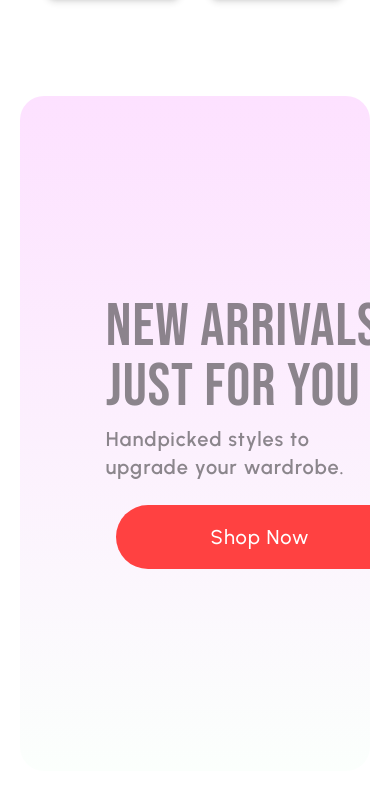
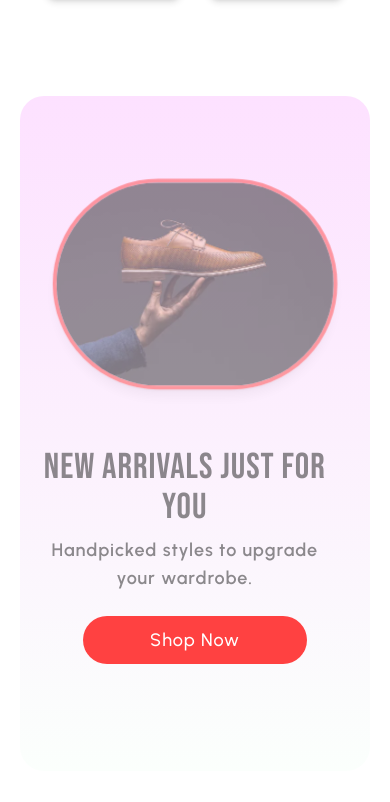
Before and after one commit to amantiwari2357/PRVLITE--shoes, a Next.js app: page / in a window 390 px wide. Shown: the part 5699-6501 px from the top of the page. Built offline with nearby package versions, Linux system fonts and the light colour scheme.

Commit message:
maine newaarival.js wale page ko responsive bnaya hai jo ki pahle mobile ya small screen me open krne per bigad ja rhi thi

```diff
--- a/components/NewArrival.js
+++ b/components/NewArrival.js
@@ -15,9 +15,9 @@ const NewArrivals = () => {
   }, []);
 
   return (
-    <div className="w-full h-[80vh] flex mx-auto px-24 mb-36 bg-gradient-to-b from-[#fde1ff] to-[#e1ffea22] rounded-3xl overflow-hidden">
+    <div className="w-full min-h-[80vh] flex flex-col-reverse md:flex-row items-center justify-between px-6 md:px-24 mb-8 md:mb-20 bg-gradient-to-b from-[#fde1ff] to-[#e1ffea22] rounded-3xl overflow-hidden">
       {/* Left Section - Text from newarrival.js */}
-      <div className="flex-1 flex flex-col justify-center">
+      <div className="flex-1 flex flex-col items-center md:items-start text-center md:text-left">
         <AnimatePresence mode="wait">
           <motion.div
             key={currentIndex}
@@ -26,25 +26,27 @@ const NewArrivals = () => {
             exit={{ opacity: 0, x: 20 }}
             transition={{ duration: 0.6 }}
           >
-            <h1 className="text-[#171717] text-6xl font-semibold">{newArrivalData[currentIndex].title}</h1>
-            <p className="text-[#171717] text-xl font-semibold mt-2">
+            <h1 className="text-[#171717] text-4xl md:text-6xl font-semibold">
+              {newArrivalData[currentIndex].title}
+            </h1>
+            <p className="text-[#171717] text-lg md:text-xl font-semibold mt-2">
               {newArrivalData[currentIndex].description}
             </p>
           </motion.div>
         </AnimatePresence>
-        <Button className="w-72 h-16 rounded-full bg-[#ff4141] text-white text-xl font-medium mt-6 hover:bg-red-600 transition-all">
+        <Button className="w-56 md:w-72 h-12 md:h-16 rounded-full bg-[#ff4141] text-white text-lg md:text-xl font-medium mt-6 hover:bg-red-600 transition-all">
           Shop Now
         </Button>
       </div>
 
       {/* Right Section - Smooth Image Transition */}
-      <div className="flex-1 flex items-center justify-end pt-12 relative w-[450px] h-[450px]">
+      <div className="flex-1 flex items-center justify-center md:justify-end w-full max-w-[350px] md:max-w-[450px] pt-6 md:pt-12">
         <AnimatePresence mode="wait">
           <motion.img
             key={newArrivalData[currentIndex].image}
             src={newArrivalData[currentIndex].image}
             alt="New Arrival"
-            className="absolute w-[450px] h-[450px] object-cover rounded-full border-4 border-[#ff4141] shadow-lg"
+            className="w-full max-w-[300px] md:max-w-[450px] object-cover rounded-full border-4 border-[#ff4141] shadow-lg"
             initial={{ opacity: 0, scale: 0.9 }}
             animate={{ opacity: 1, scale: 1 }}
             exit={{ opacity: 0, scale: 1.1 }}
```
